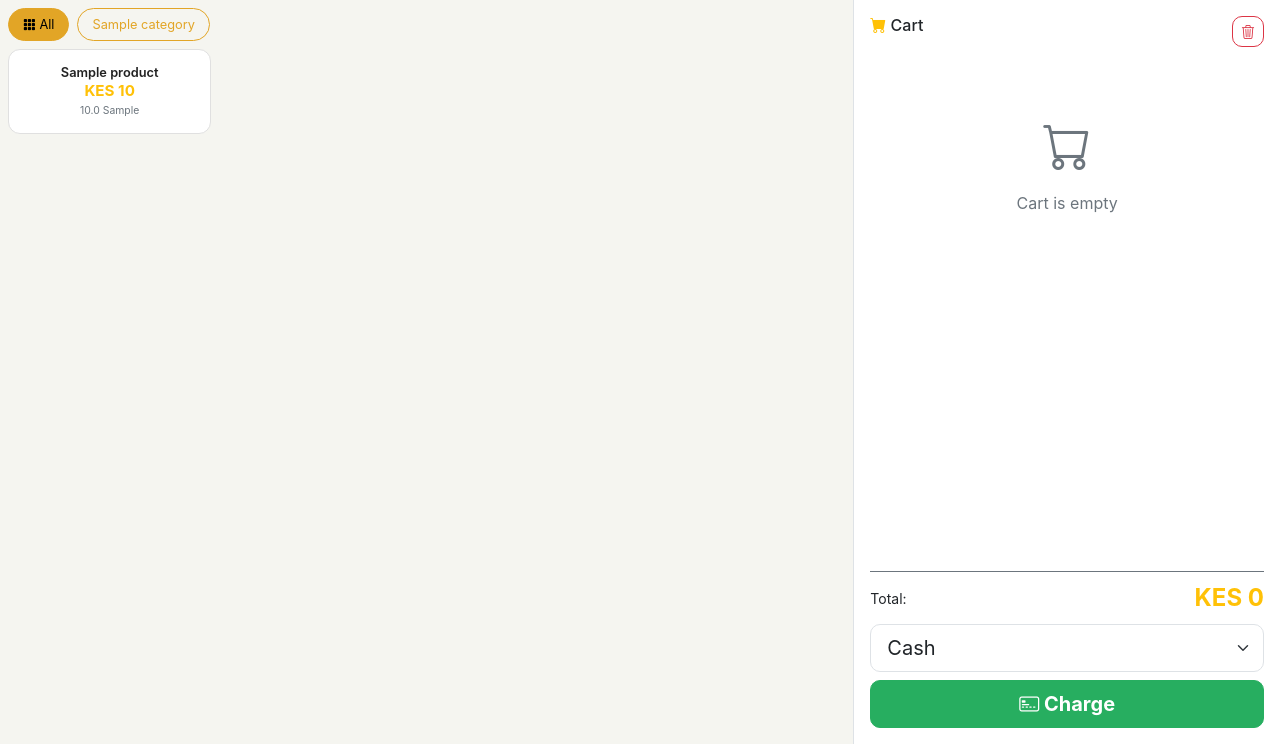
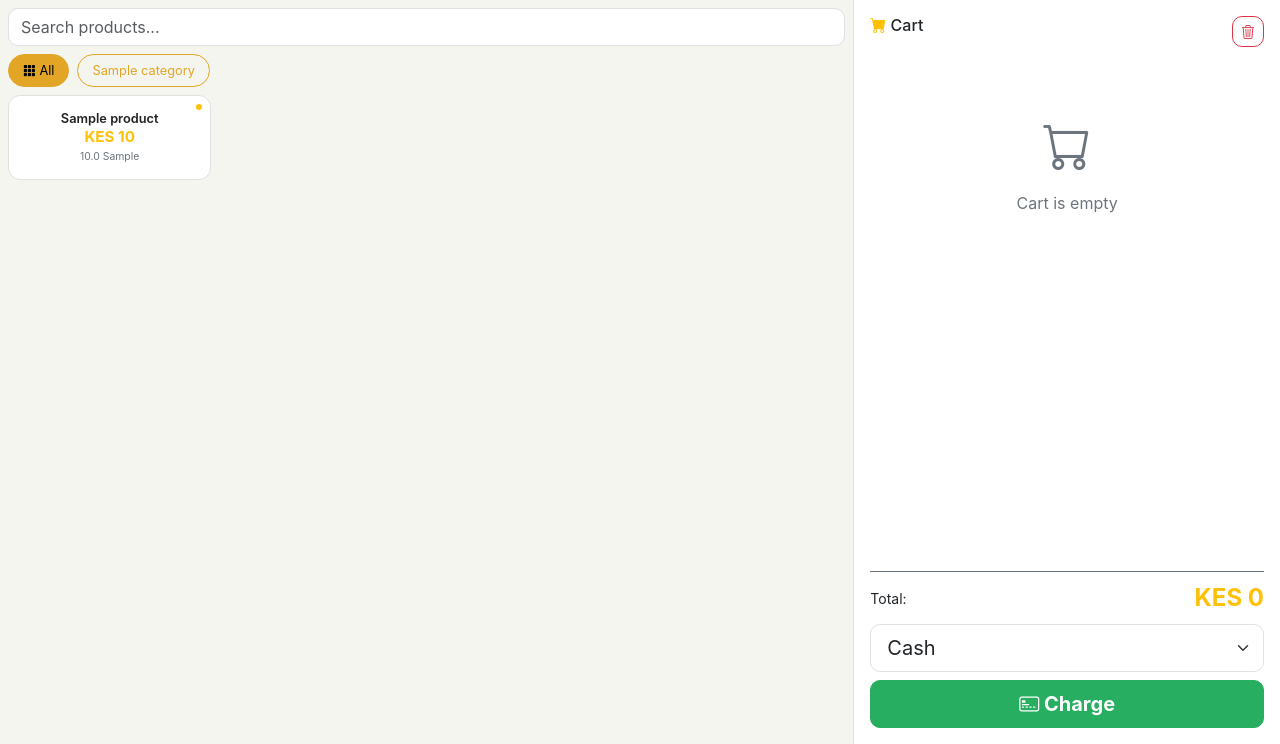
Before and after one commit to GeorgeNjoroge760/Club-cheers, a Flask app: page /pos in a window 1280 px wide. Shown: the part 56-800 px from the top of the page. Run offline with Flask 3, Linux system fonts and the light colour scheme; the visitor is signed in with stand-in values (Sample User, id 1); tables that the repository leaves empty hold one stand-in row (values such as "Sample post").

Commit message:
product search bar + stock color dots on POS grid

```diff
--- a/static/style.css
+++ b/static/style.css
@@ -131,6 +131,16 @@ body.pos-layout {
 
 .btn-product:active .product-stock {
     color: #333 !important;
+}
+
+.stock-dot {
+    position: absolute;
+    top: 6px;
+    right: 6px;
+    width: 10px;
+    height: 10px;
+    border-radius: 50%;
+    border: 2px solid #fff;
 }
 
 .product-name {
--- a/templates/pos.html
+++ b/templates/pos.html
@@ -4,6 +4,7 @@
 
 <div class="row g-0" style="height: calc(100vh - 56px);">
     <div class="col-12 col-md-8 d-flex flex-column p-1 p-md-2">
+        <input type="text" class="form-control mb-2" id="productSearch" placeholder="Search products..." autocomplete="off">
         <div class="d-flex gap-1 gap-md-2 overflow-auto pb-2 category-bar">
             <button class="btn btn-outline-warning cat-filter active" data-cat="all"><i class="bi bi-grid-3x3-gap-fill"></i> All</button>
             {% for cat in categories %}
@@ -13,8 +14,9 @@
         <div class="row g-1 g-md-2 overflow-auto flex-grow-1 product-grid" id="productGrid">
             {% for p in products %}
             <div class="col-4 col-lg-3 product-card" data-cat="{{ p.category_id }}">
-                <button class="btn btn-product w-100 h-100 d-flex flex-column align-items-center justify-content-center p-2"
+                <button class="btn btn-product w-100 h-100 d-flex flex-column align-items-center justify-content-center p-2 position-relative"
                         onclick="addToCart({{ p.id }}, '{{ p.name }}', {{ p.sell_price }})">
+                    <span class="stock-dot {% if p.stock_qty <= 0 %}bg-danger{% elif p.stock_qty <= 10 %}bg-warning{% else %}bg-success{% endif %}"></span>
                     <span class="product-name">{{ p.name }}</span>
                     <span class="product-price text-warning">KES {{ "%.0f"|format(p.sell_price) }}</span>
                     <span class="product-stock text-secondary small">{{ p.stock_qty }} {{ p.unit }}</span>
@@ -230,6 +232,14 @@ function printReceipt() {
     window.print();
 }
 
+document.getElementById('productSearch').addEventListener('input', function() {
+    const q = this.value.toLowerCase();
+    document.querySelectorAll('.product-card').forEach(card => {
+        const name = card.querySelector('.product-name').textContent.toLowerCase();
+        card.style.display = name.includes(q) ? '' : 'none';
+    });
+});
+
 document.querySelectorAll('.cat-filter').forEach(btn => {
     btn.addEventListener('click', function() {
         document.querySelectorAll('.cat-filter').forEach(b => b.classList.remove('active'));
```
